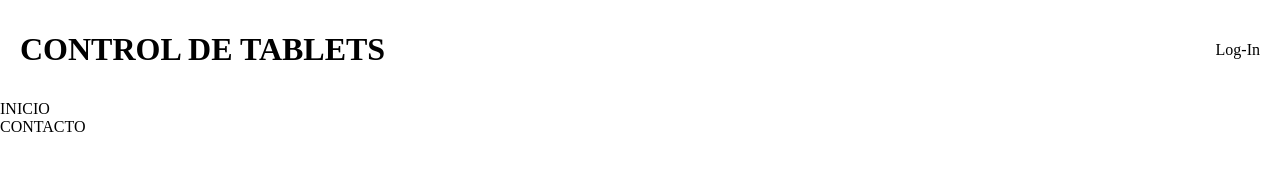
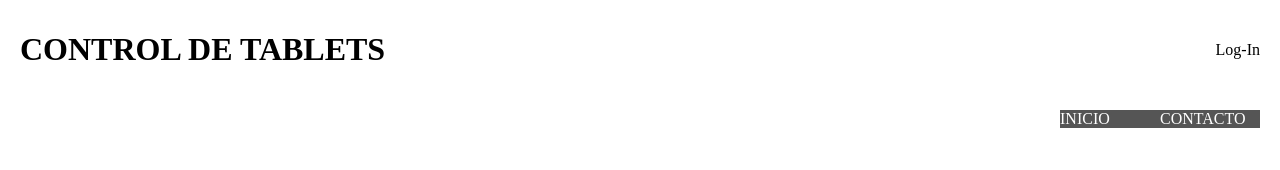
Before and after one commit to AndresProfIEsMaciaAbela/Prueba, a plain HTML site: page docs/index.html in a window 1280 px wide. Drawn offline with Linux system fonts and the light colour scheme.

Commit message:
Alineación, color y hover

```diff
--- a/docs/index.html
+++ b/docs/index.html
@@ -15,6 +15,23 @@
             align-items: center;
             margin:0;
             padding:10px 20px;
+        }
+
+        .barra_nav{
+            padding:10px 20px;
+            display:flex;
+            justify-content: flex-end;
+        }
+
+        .boton_nav{
+            flex: 0 0 100px;
+            background-color: #555;
+            color:white;
+            transition: background-color 0.5s;
+        }
+
+        .boton_nav:hover{
+            background-color: #35f;
         }
     </style>
 </head>
```
